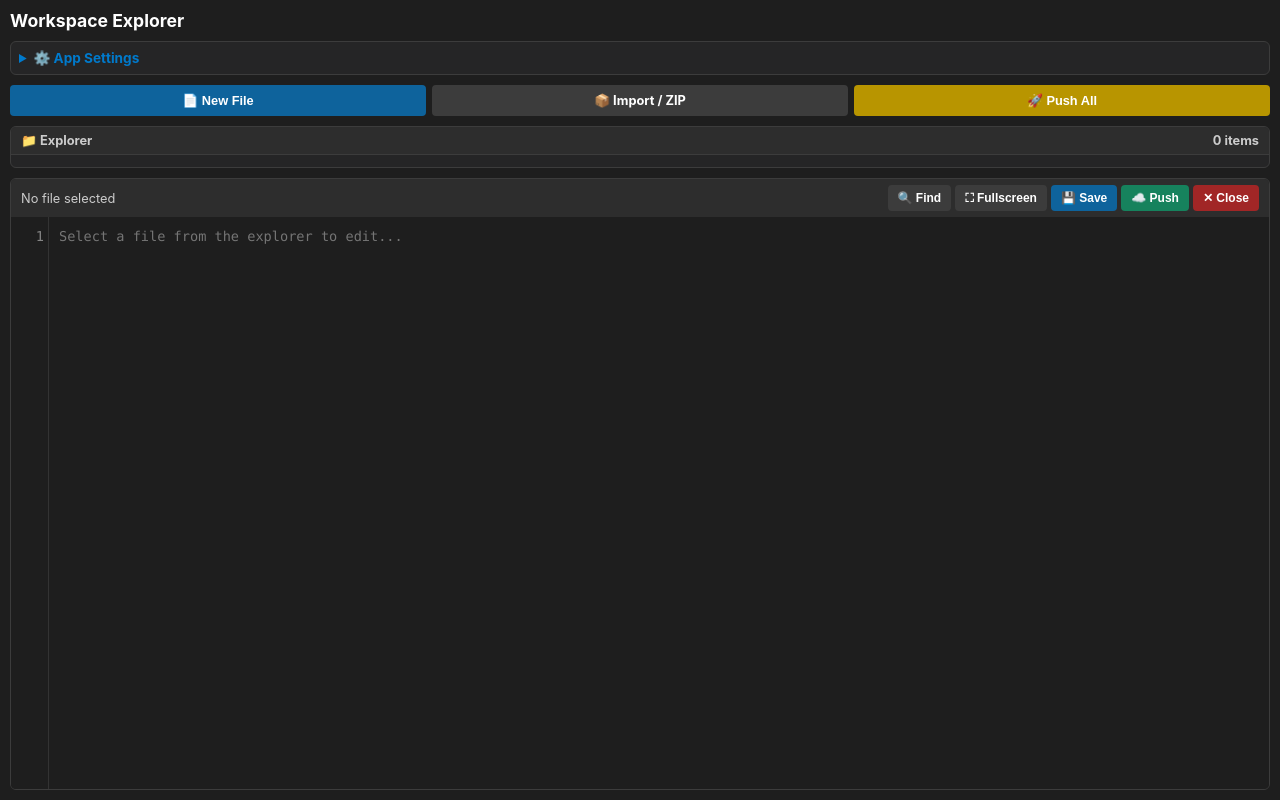
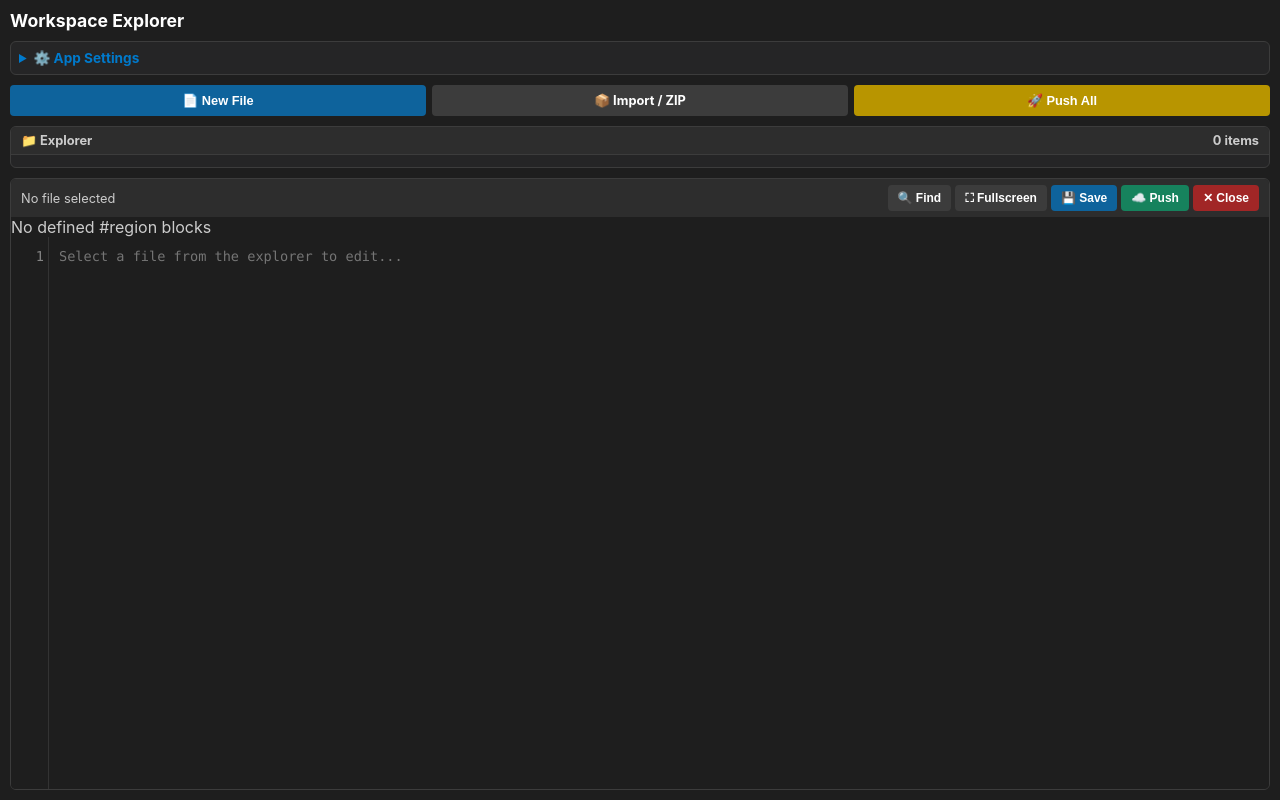
Before and after one commit to Arctic403/Editor, a plain HTML site: page index.html in a window 1280 px wide. Drawn offline with nearby package versions, Linux system fonts and the light colour scheme.

Commit message:
Update index.html

```diff
--- a/index.html
+++ b/index.html
@@ -68,6 +68,11 @@
             </div>
         </div>
 
+        <!-- Code Region / Block Navigation Bar -->
+        <div id="blockNav" class="block-navigation-bar">
+            <span class="no-blocks">No defined #region blocks</span>
+        </div>
+
         <!-- Search & Replace Bar -->
         <div id="searchReplaceBar" class="search-bar hidden">
             <input type="text" id="searchInput" placeholder="Find text...">
```
